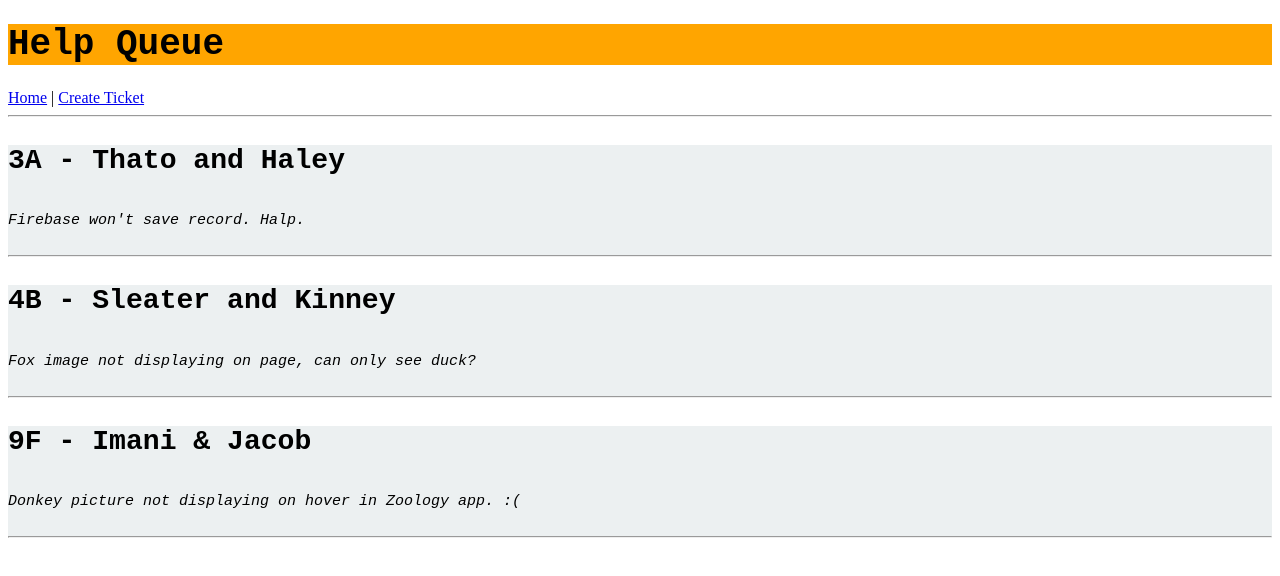
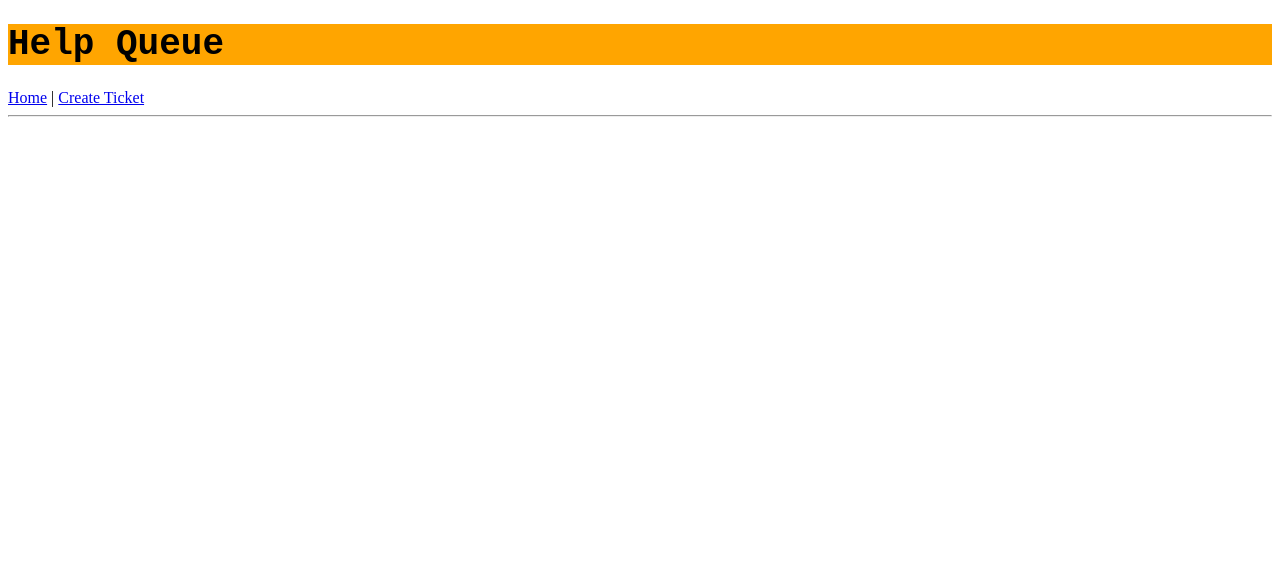
Before and after one commit to mikearino/queue, a React app: page / in a window 1280 px wide. Shown: the top 576 px of the page. Built offline with nearby package versions, Linux system fonts and the light colour scheme.

Commit message:
add lift state and props to necessary components

```diff
--- a/src/components/App.jsx
+++ b/src/components/App.jsx
@@ -5,18 +5,33 @@ import { Switch, Route } from 'react-router-dom';
 import NewTicketControl from './NewTicketControl';
 import Error404 from './Error404';
 
-function App(props){
-  console.log(props)
+class App extends React.Component {
+
+  constructor(props) {
+    super(props);
+    this.state = {
+      masterTicketList: []
+    };
+    this.handleAddingNewTicketToList = this.handleAddingNewTicketToList.bind(this);
+}
+
+  handleAddingNewTicketToList(newTicket) {
+     var newMasterTicketList = this.state.masterTicketList.slice();
+     newMasterTicketList.push(newTicket);
+     this.setState({masterTicketList: newMasterTicketList})
+  }
+
+  render() {
   return (
     <div>
       <Header/>
       <Switch>
-        <Route exact path="/" component={TicketList} />
-        <Route path='/newticket' component={NewTicketControl} />
+        <Route exact path='/' render={()=><TicketList ticketList={this.state.masterTicketList} />} />
+        <Route path='/newticket' render={() => <NewTicketControl onNewTicketCreation={this.handleAddingNewTicketToList}/>} />
         <Route component={Error404} />
       </Switch>
     </div>
   );
 }
-
+}
 export default App;
--- a/src/components/NewTicketControl.jsx
+++ b/src/components/NewTicketControl.jsx
@@ -1,6 +1,7 @@
 import React from 'react';
 import ConfirmationQuestions from './ConfirmationQuestions';
 import NewTicketForm from './NewTicketForm';
+import PropTypes from 'prop-types';
 
 class NewTicketControl extends React.Component {
 
@@ -20,7 +21,7 @@ class NewTicketControl extends React.Component {
   render(){
     let currentlyVisibleContent = null;
     if (this.state.formVisibleOnPage) {
-      currentlyVisibleContent = <NewTicketForm />;
+      currentlyVisibleContent = <NewTicketForm onNewTicketCreation={this.props.onNewTicketCreation}/>;
     } else {
       currentlyVisibleContent = <ConfirmationQuestions onTroubleshootingConfirmation={this.handleTroubleshootingConfirmation}/>;
     }
@@ -32,4 +33,8 @@ class NewTicketControl extends React.Component {
   }
 }
 
+NewTicketControl.propTypes = {
+  onNewTicketCreation: PropTypes.func
+};
+
 export default NewTicketControl;
--- a/src/components/NewTicketForm.jsx
+++ b/src/components/NewTicketForm.jsx
@@ -1,6 +1,7 @@
 import React from 'react'
+import PropTypes from 'prop-types';
 
-function NewTicketForm() {
+function NewTicketForm(props) {
   let _names = null;
   let _location = null;
   let _issue = null;
@@ -10,9 +11,11 @@ function NewTicketForm() {
   console.log(_names.value);
   console.log(_location.value);
   console.log(_issue.value);
+  props.onNewTicketCreation({names: _names.value, location: _location.value, issue: _issue.value});
   _names.value = '';
   _location.value = '';
   _issue.value = '';
+
 }
   return(
     <div>
@@ -36,4 +39,9 @@ function NewTicketForm() {
      </div>
   );
 }
+
+NewTicketForm.propTypes = {
+  onNewTicketCreation: PropTypes.func
+}
+
 export default NewTicketForm;
--- a/src/components/TicketList.jsx
+++ b/src/components/TicketList.jsx
@@ -1,30 +1,12 @@
 import React from 'react';
 import Ticket from './Ticket';
+import PropTypes from 'prop-types';
 
-
-var masterTicketList = [
-  {
-    names: 'Thato and Haley',
-    location: '3A',
-    issue: 'Firebase won\'t save record. Halp.'
-  },
-  {
-    names: 'Sleater and Kinney',
-    location: '4B',
-    issue: 'Fox image not displaying on page, can only see duck?'
-  },
-  {
-    names: 'Imani & Jacob',
-    location: '9F',
-    issue: 'Donkey picture not displaying on hover in Zoology app. :('
-  }
-];
-
-function TicketList(){
+function TicketList(props){
   return (
     <div>
       <hr/>
-      {masterTicketList.map((ticket, index) =>
+      {props.ticketList.map((ticket, index) =>
         <Ticket names={ticket.names}
           location={ticket.location}
           issue={ticket.issue}
@@ -34,4 +16,9 @@ function TicketList(){
     </div>
   );
 }
+
+TicketList.propTypes ={
+  ticketList: PropTypes.array
+};
+
 export default TicketList;
```
Lines whose indentation alone changed are shown as unchanged.
